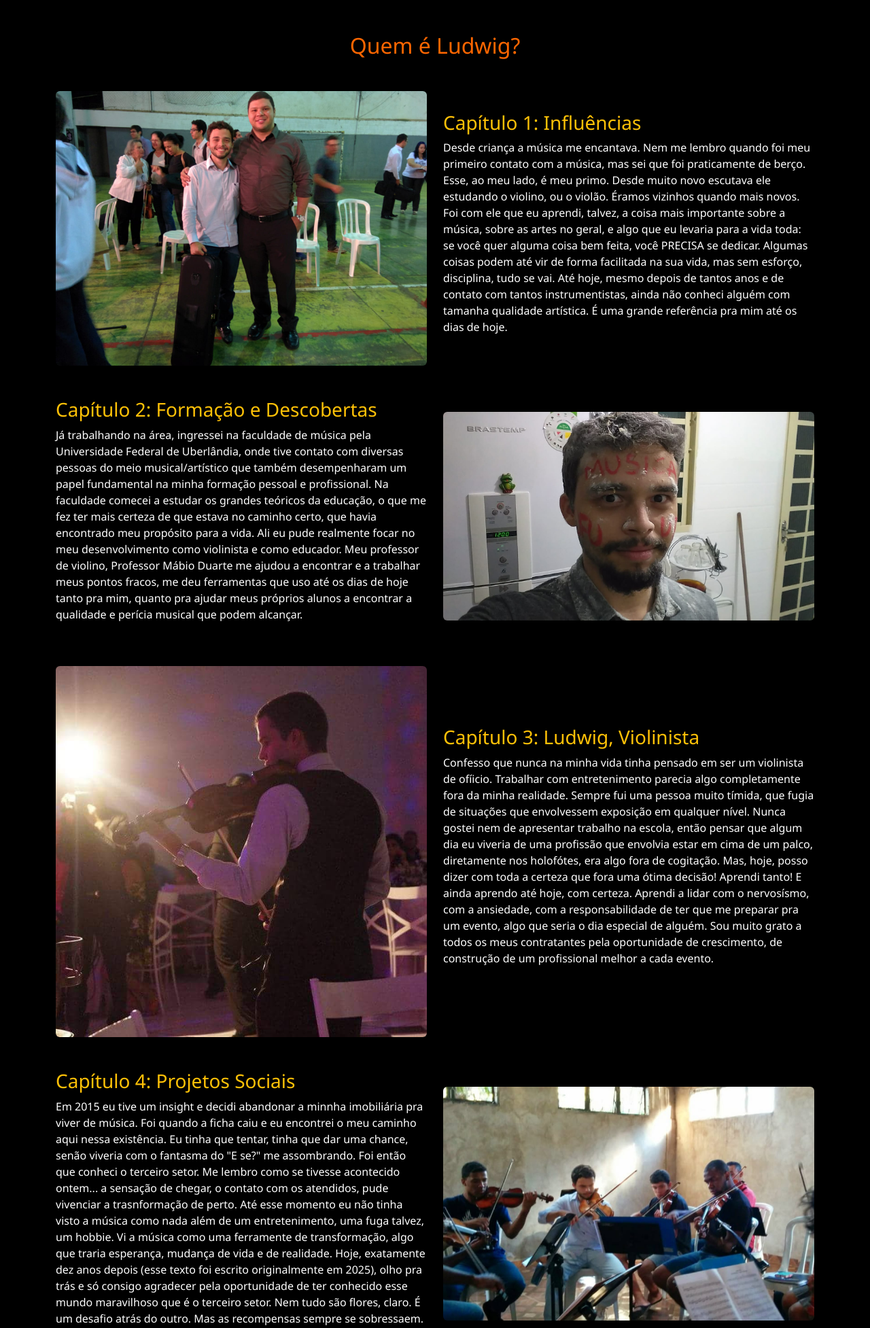
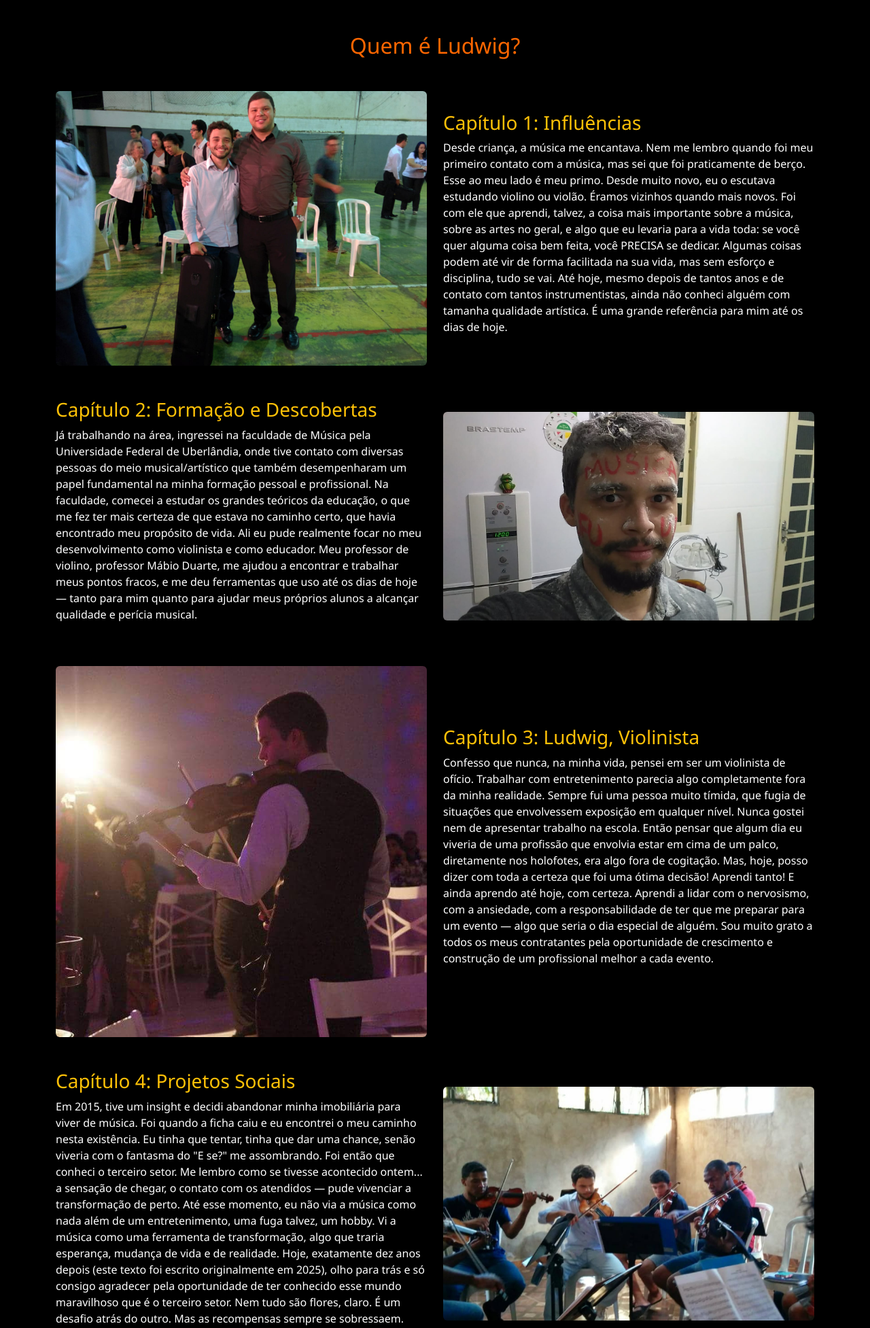
Before and after one commit to silvaludwig/portifolio, a Django app: page /sobre/ in a window 1280 px wide. Shown: the part 56-2010 px from the top of the page at 68% size. Run offline with Django 5.2, Linux system fonts and the light colour scheme.

Commit message:
corrigindo erros de portugues que o feio avisou

```diff
--- a/meu_site/templates/sobre.html
+++ b/meu_site/templates/sobre.html
@@ -12,7 +12,7 @@
   </div>
   <div class="col-md-6">
     <h3 class="text-warning">Capítulo 1: Influências</h3>
-    <p>Desde criança a música me encantava. Nem me lembro quando foi meu primeiro contato com a música, mas sei que foi praticamente de berço. Esse, ao meu lado, é meu primo. Desde muito novo escutava ele estudando o violino, ou o violão. Éramos vizinhos quando mais novos. Foi com ele que eu aprendi, talvez, a coisa mais importante sobre a música, sobre as artes no geral, e algo que eu levaria para a vida toda: se você quer alguma coisa bem feita, você PRECISA se dedicar. Algumas coisas podem até vir de forma facilitada na sua vida, mas sem esforço, disciplina, tudo se vai. Até hoje, mesmo depois de tantos anos e de contato com tantos instrumentistas, ainda não conheci alguém com tamanha qualidade artística. É uma grande referência pra mim até os dias de hoje.</p>
+    <p>Desde criança, a música me encantava. Nem me lembro quando foi meu primeiro contato com a música, mas sei que foi praticamente de berço. Esse ao meu lado é meu primo. Desde muito novo, eu o escutava estudando violino ou violão. Éramos vizinhos quando mais novos. Foi com ele que aprendi, talvez, a coisa mais importante sobre a música, sobre as artes no geral, e algo que eu levaria para a vida toda: se você quer alguma coisa bem feita, você PRECISA se dedicar. Algumas coisas podem até vir de forma facilitada na sua vida, mas sem esforço e disciplina, tudo se vai. Até hoje, mesmo depois de tantos anos e de contato com tantos instrumentistas, ainda não conheci alguém com tamanha qualidade artística. É uma grande referência para mim até os dias de hoje.</p>
   </div>
 </div>
 
@@ -23,7 +23,7 @@
   </div>
   <div class="col-md-6">
     <h3 class="text-warning">Capítulo 2: Formação e Descobertas</h3>
-    <p>Já trabalhando na área, ingressei na faculdade de música pela Universidade Federal de Uberlândia, onde tive contato com diversas pessoas do meio musical/artístico que também desempenharam um papel fundamental na minha formação pessoal e profissional. Na faculdade comecei a estudar os grandes teóricos da educação, o que me fez ter mais certeza de que estava no caminho certo, que havia encontrado meu propósito para a vida. Ali eu pude realmente focar no meu desenvolvimento como violinista e como educador. Meu professor de violino, Professor Mábio Duarte me ajudou a encontrar e a trabalhar meus pontos fracos, me deu ferramentas que uso até os dias de hoje tanto pra mim, quanto pra ajudar meus próprios alunos a encontrar a qualidade e perícia musical que podem alcançar.</p>
+    <p>Já trabalhando na área, ingressei na faculdade de Música pela Universidade Federal de Uberlândia, onde tive contato com diversas pessoas do meio musical/artístico que também desempenharam um papel fundamental na minha formação pessoal e profissional. Na faculdade, comecei a estudar os grandes teóricos da educação, o que me fez ter mais certeza de que estava no caminho certo, que havia encontrado meu propósito de vida. Ali eu pude realmente focar no meu desenvolvimento como violinista e como educador. Meu professor de violino, professor Mábio Duarte, me ajudou a encontrar e trabalhar meus pontos fracos, e me deu ferramentas que uso até os dias de hoje — tanto para mim quanto para ajudar meus próprios alunos a alcançar qualidade e perícia musical.</p>
   </div>
 </div>
 
@@ -34,7 +34,7 @@
   </div>
   <div class="col-md-6">
     <h3 class="text-warning">Capítulo 3: Ludwig, Violinista</h3>
-    <p>Confesso que nunca na minha vida tinha pensado em ser um violinista de ofíicio. Trabalhar com entretenimento parecia algo completamente fora da minha realidade. Sempre fui uma pessoa muito tímida, que fugia de situações que envolvessem exposição em qualquer nível. Nunca gostei nem de apresentar trabalho na escola, então pensar que algum dia eu viveria de uma profissão que envolvia estar em cima de um palco, diretamente nos holofótes, era algo fora de cogitação. Mas, hoje, posso dizer com toda a certeza que fora uma ótima decisão! Aprendi tanto! E ainda aprendo até hoje, com certeza. Aprendi a lidar com o nervosísmo, com a ansiedade, com a responsabilidade de ter que me preparar pra um evento, algo que seria o dia especial de alguém. Sou muito grato a todos os meus contratantes pela oportunidade de crescimento, de construção de um profissional melhor a cada evento. </p>
+    <p>Confesso que nunca, na minha vida, pensei em ser um violinista de ofício. Trabalhar com entretenimento parecia algo completamente fora da minha realidade. Sempre fui uma pessoa muito tímida, que fugia de situações que envolvessem exposição em qualquer nível. Nunca gostei nem de apresentar trabalho na escola. Então pensar que algum dia eu viveria de uma profissão que envolvia estar em cima de um palco, diretamente nos holofotes, era algo fora de cogitação. Mas, hoje, posso dizer com toda a certeza que foi uma ótima decisão! Aprendi tanto! E ainda aprendo até hoje, com certeza. Aprendi a lidar com o nervosismo, com a ansiedade, com a responsabilidade de ter que me preparar para um evento — algo que seria o dia especial de alguém. Sou muito grato a todos os meus contratantes pela oportunidade de crescimento e construção de um profissional melhor a cada evento.</p>
   </div>
 </div>
 
@@ -45,7 +45,7 @@
   </div>
   <div class="col-md-6">
     <h3 class="text-warning">Capítulo 4: Projetos Sociais</h3>
-    <p>Em 2015 eu tive um insight e decidi abandonar a minnha imobiliária pra viver de música. Foi quando a ficha caiu e eu encontrei o meu caminho aqui nessa existência. Eu tinha que tentar, tinha que dar uma chance, senão viveria com o fantasma do "E se?" me assombrando. Foi então que conheci o terceiro setor. Me lembro como se tivesse acontecido ontem... a sensação de chegar, o contato com os atendidos, pude vivenciar a trasnformação de perto. Até esse momento eu não tinha visto a música como nada além de um entretenimento, uma fuga talvez, um hobbie. Vi a música como uma ferramente de transformação, algo que traria esperança, mudança de vida e de realidade. Hoje, exatamente dez anos depois (esse texto foi escrito originalmente em 2025), olho pra trás e só consigo agradecer pela oportunidade de ter conhecido esse mundo maravilhoso que é o terceiro setor. Nem tudo são flores, claro. É um desafio atrás do outro. Mas as recompensas sempre se sobressaem.</p>
+    <p>Em 2015, tive um insight e decidi abandonar minha imobiliária para viver de música. Foi quando a ficha caiu e eu encontrei o meu caminho nesta existência. Eu tinha que tentar, tinha que dar uma chance, senão viveria com o fantasma do "E se?" me assombrando. Foi então que conheci o terceiro setor. Me lembro como se tivesse acontecido ontem... a sensação de chegar, o contato com os atendidos — pude vivenciar a transformação de perto. Até esse momento, eu não via a música como nada além de um entretenimento, uma fuga talvez, um hobby. Vi a música como uma ferramenta de transformação, algo que traria esperança, mudança de vida e de realidade. Hoje, exatamente dez anos depois (este texto foi escrito originalmente em 2025), olho para trás e só consigo agradecer pela oportunidade de ter conhecido esse mundo maravilhoso que é o terceiro setor. Nem tudo são flores, claro. É um desafio atrás do outro. Mas as recompensas sempre se sobressaem.</p>
   </div>
 </div>
 
@@ -56,7 +56,7 @@
   </div>
   <div class="col-md-6">
     <h3 class="text-warning">Capítulo 5: Professor na Pandemia</h3>
-    <p>O ano era 2020, eu estava cheio de sonhos, de projetos, ideias. Tinha criado coragem, juntado um dinheiro, comprado uns instrumentos e abrira minha escolinha de música. Escolinha mesmo, era só eu, uma salinha 2,5 x 3 e um sonho. Literalmente! Em questão de dias já estava com a agenda cheia, os horários lotados de alunos, tudo dando certo. Precisei trazer um segundo professor pra me ajudar, estava crescendo. Até que um dia vi as notícias de um novo vírus que estava preocupando os agentes de saúde. De uma hora pra outra, o que acabara de começar, tive que coloar em pause o meu sonho da escola de música. Lockdown! Confesso que isso me fez quase desistir, procurar outra coisa pra fazer, desistir. Mas levei todos os meus instrumentos pra casa, devolvi a sala e esperei. Um tempo se passou e os primeiros sinais de melhora surjiram. As medidas de segurança e isolamento começaram a ser afrouxadas e, com isso, quase que uma urgência de se fazer algo diferente de ficar só em casa. Foi aí que eu resolvi recomeçar, retomar minhas aulas particulares e dar uma chance novamente pro meu sonho. E foi uma das melhores decisões que já tomei. Muitos desafios, muitos mesmo, mas as coisas boas vieram em proporções maiores. </p>
+    <p>O ano era 2020. Eu estava cheio de sonhos, projetos e ideias. Tinha criado coragem, juntado um dinheiro, comprado alguns instrumentos e aberto minha escolinha de música. Escolinha mesmo: era só eu, uma salinha 2,5 x 3 e um sonho. Literalmente! Em questão de dias, já estava com a agenda cheia, os horários lotados de alunos, tudo dando certo. Precisei trazer um segundo professor para me ajudar, estava crescendo. Até que um dia vi as notícias de um novo vírus que estava preocupando os agentes de saúde. De uma hora para outra, o que acabara de começar teve que ser pausado: meu sonho da escola de música. Lockdown! Confesso que isso quase me fez desistir, procurar outra coisa para fazer. Mas levei todos os meus instrumentos para casa, devolvi a sala e esperei. Um tempo se passou e os primeiros sinais de melhora surgiram. As medidas de segurança e isolamento começaram a ser afrouxadas e, com isso, veio quase que uma urgência de se fazer algo diferente de ficar só em casa. Foi aí que resolvi recomeçar, retomar minhas aulas particulares e dar uma nova chance ao meu sonho. E foi uma das melhores decisões que já tomei. Muitos desafios — muitos mesmo —, mas as coisas boas vieram em proporções ainda maiores.</p>
   </div>
 </div>
 
@@ -67,7 +67,7 @@
   </div>
   <div class="col-md-6">
     <h3 class="text-warning">Capítulo 6: Legado</h3>
-    <p>Sempre que há interação, há transmissão. Desde muito novo eu me preocupava com o meu impacto no mundo, na vida dos que me rodeiam, na sociedade como um todo. Eu não queria estar nessa existência apenas pra sugar, queria olhar pra trás e enxergar que fiz algo de bom, que contribuí mais do que consumi. E hoje eu sei que consegui esse luxo. O trabalho ainda não acabou, mas já dá um belo conforto saber que, hoje, no cenário musical que eu integro na minha região, alguns artistas e educadores foram meus alunos. Não por orgulho nem soberba, não é sobre isso. É saber que, em algum nível, eu pude contribuir pro crescimento de alguém além de mim. Eu sei que ainda há muito trabalho pela frente. Mas cada dia que passa estou mais motivado pra dar o meu melhor pro meu futuro e daqueles que tocam a minha vida.</p>
+    <p>Sempre que há interação, há transmissão. Desde muito novo, eu me preocupava com o meu impacto no mundo, na vida dos que me rodeiam, na sociedade como um todo. Eu não queria estar nesta existência apenas para sugar; queria olhar para trás e enxergar que fiz algo de bom, que contribuí mais do que consumi. E hoje sei que consegui esse luxo. O trabalho ainda não acabou, mas já dá um belo conforto saber que, hoje, no cenário musical que integro na minha região, alguns artistas e educadores foram meus alunos. Não por orgulho nem soberba — não é sobre isso. É saber que, em algum nível, pude contribuir para o crescimento de alguém além de mim. Sei que ainda há muito trabalho pela frente. Mas, a cada dia que passa, estou mais motivado para dar o meu melhor ao meu futuro e àqueles que tocam a minha vida.</p>
   </div>
 </div>
 
```
